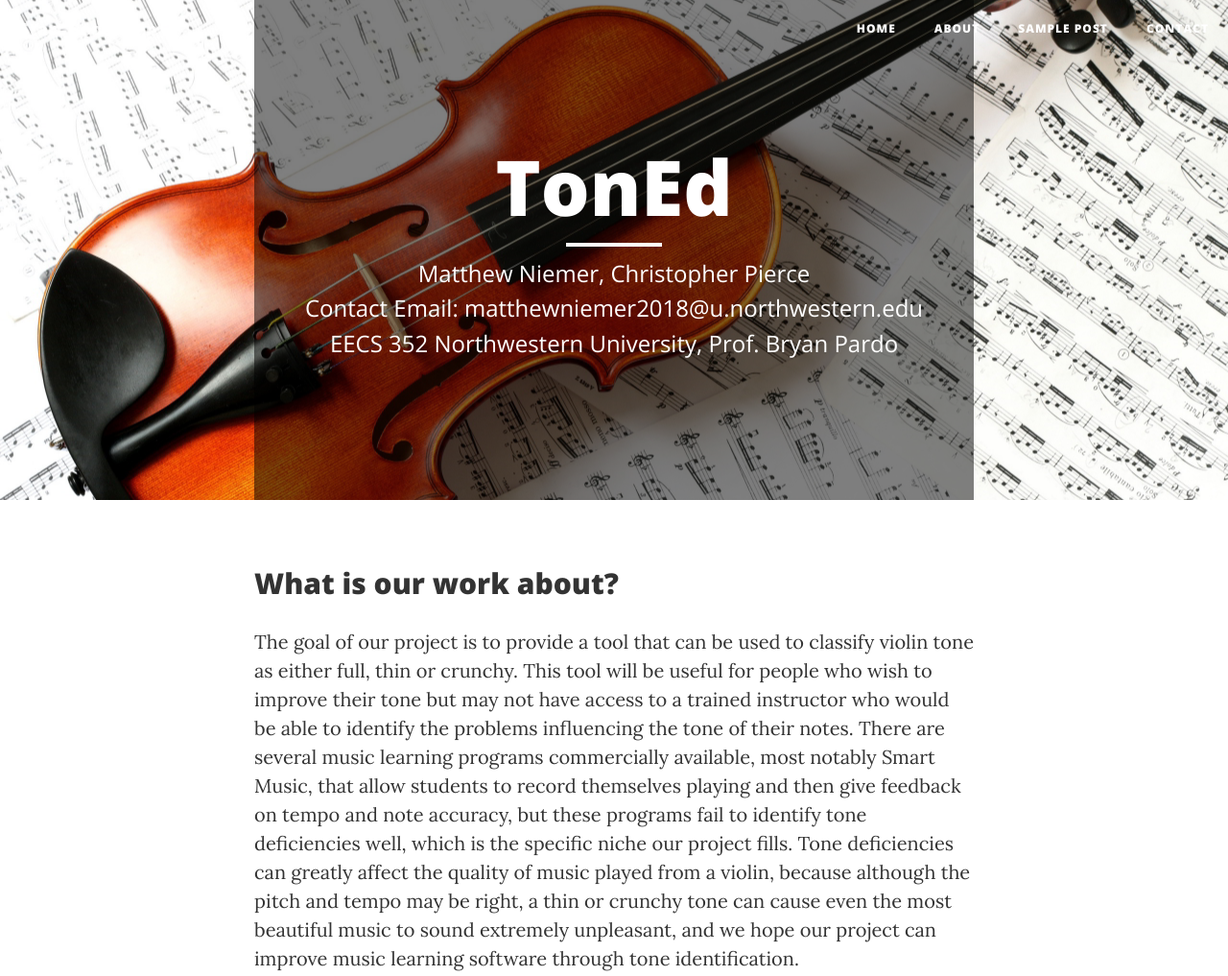
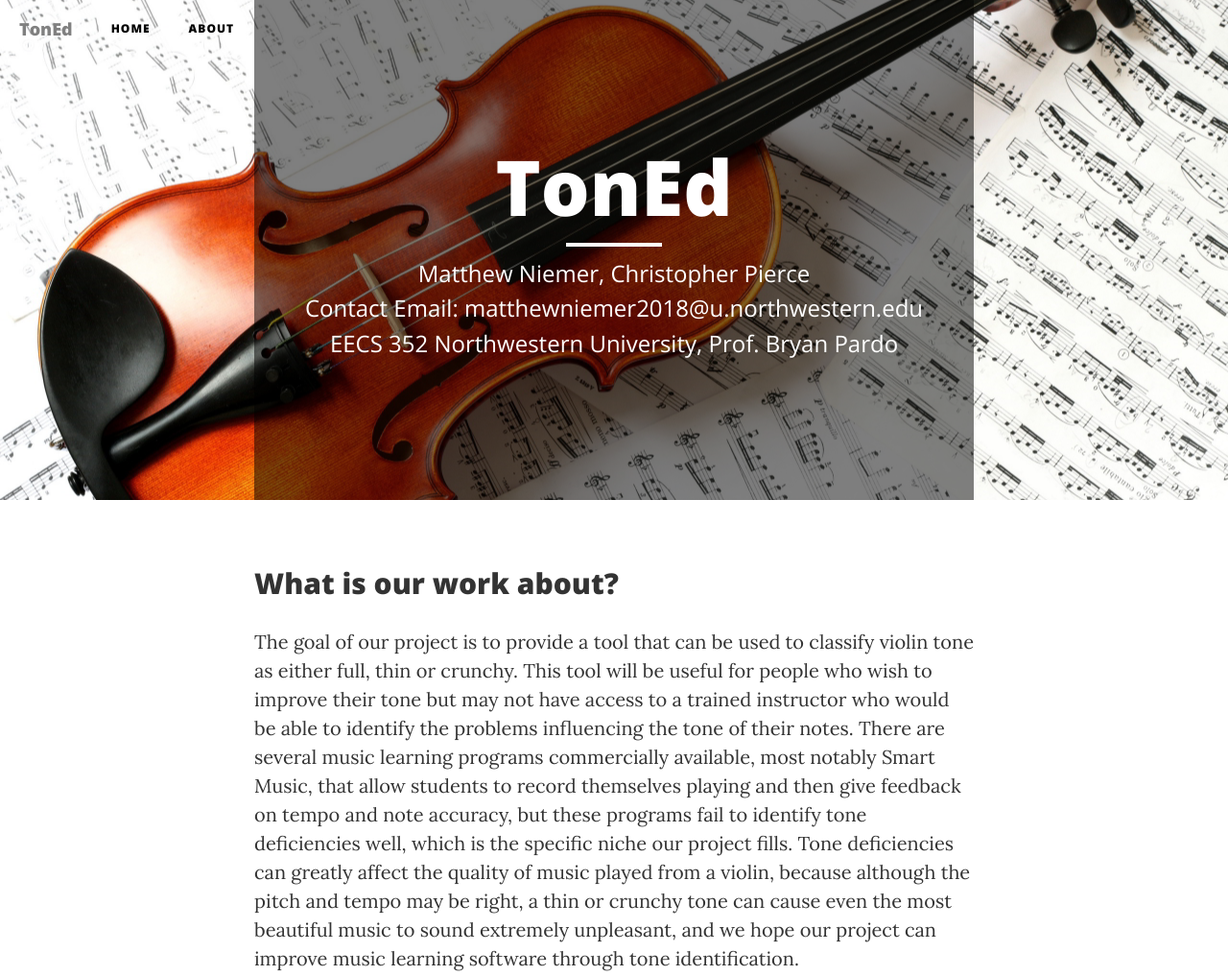
Before and after one commit to mniemer/TonEd, a website: page Website/index.html in a window 1280 px wide. Shown: the top 1017 px of the page at 96% size. Drawn offline with nearby package versions, Linux system fonts and the light colour scheme.

Commit message:
navbar changes

```diff
--- a/Website/css/clean-blog.css
+++ b/Website/css/clean-blog.css
@@ -57,7 +57,7 @@ hr.small {
   font-weight: 800;
 }
 .navbar-custom .navbar-header .navbar-toggle {
-  color: #777777;
+  color: black;
   font-weight: 800;
   text-transform: uppercase;
   font-size: 12px;
@@ -74,27 +74,27 @@ hr.small {
     border-bottom: 1px solid transparent;
   }
   .navbar-custom .navbar-brand {
-    color: white;
+    color: black;
     padding: 20px;
   }
   .navbar-custom .navbar-brand:hover,
   .navbar-custom .navbar-brand:focus {
-    color: rgba(255, 255, 255, 0.8);
+    color: gray;
   }
   .navbar-custom .nav li a {
-    color: white;
+    color: black;
     padding: 20px;
   }
   .navbar-custom .nav li a:hover,
   .navbar-custom .nav li a:focus {
-    color: rgba(255, 255, 255, 0.8);
+    color: gray;
   }
   .navbar-custom .nav li ul.dropdown-menu a {
     color: #333333;
   }
   .navbar-custom .nav li ul.dropdown-menu a:hover,
   .navbar-custom .nav li ul.dropdown-menu a:focus {
-    color: #0085A1;
+    color: gray;
   }
 }
 @media only screen and (min-width: 1170px) {
@@ -126,14 +126,14 @@ hr.small {
   }
   .navbar-custom.is-fixed .navbar-brand:hover,
   .navbar-custom.is-fixed .navbar-brand:focus {
-    color: #0085A1;
+    color: gray;
   }
   .navbar-custom.is-fixed .nav li a {
     color: #333333;
   }
   .navbar-custom.is-fixed .nav li a:hover,
   .navbar-custom.is-fixed .nav li a:focus {
-    color: #0085A1;
+    color: gray;
   }
   .navbar-custom.is-visible {
     /* if the user changes the scrolling direction, we show the header */
--- a/Website/index.html
+++ b/Website/index.html
@@ -40,23 +40,17 @@
                     <span class="sr-only">Toggle navigation</span>
                     Menu <i class="fa fa-bars"></i>
                 </button>
-                <a class="navbar-brand" href="index.html">Start Bootstrap</a>
+                <a class="navbar-brand" href="index.html">TonEd</a>
             </div>
 
             <!-- Collect the nav links, forms, and other content for toggling -->
             <div class="collapse navbar-collapse" id="bs-example-navbar-collapse-1">
-                <ul class="nav navbar-nav navbar-right">
+                <ul class="nav navbar-nav navbar-left">
                     <li>
                         <a href="index.html">Home</a>
                     </li>
                     <li>
-                        <a href="about.html">About</a>
-                    </li>
-                    <li>
-                        <a href="post.html">Sample Post</a>
-                    </li>
-                    <li>
-                        <a href="contact.html">Contact</a>
+                        <a href="#About">About</a>
                     </li>
                 </ul>
             </div>
@@ -87,7 +81,7 @@
         <div class="row">
             <div class="col-lg-8 col-lg-offset-2 col-md-10 col-md-offset-1">
                 <div class="post-preview">
-                    <h2 class="post-title">
+                    <h2 class="post-title" id="About">
                         What is our work about?
                     </h2>
                     <p>     The goal of our project is to provide a tool that can be used to classify violin tone as either full, thin or crunchy. This tool will be useful for people who wish to improve their tone but may not have access to a trained instructor who would be able to identify the problems influencing the tone of their notes. There are several music learning programs commercially available, most notably Smart Music, that allow students to record themselves playing and then give feedback on tempo and note accuracy, but these programs fail to identify tone deficiencies well, which is the specific niche our project fills. Tone deficiencies can greatly affect the quality of music played from a violin, because although the pitch and tempo may be right, a thin or crunchy tone can cause even the most beautiful music to sound extremely unpleasant, and we hope our project can improve music learning software through tone identification.</p>
```
